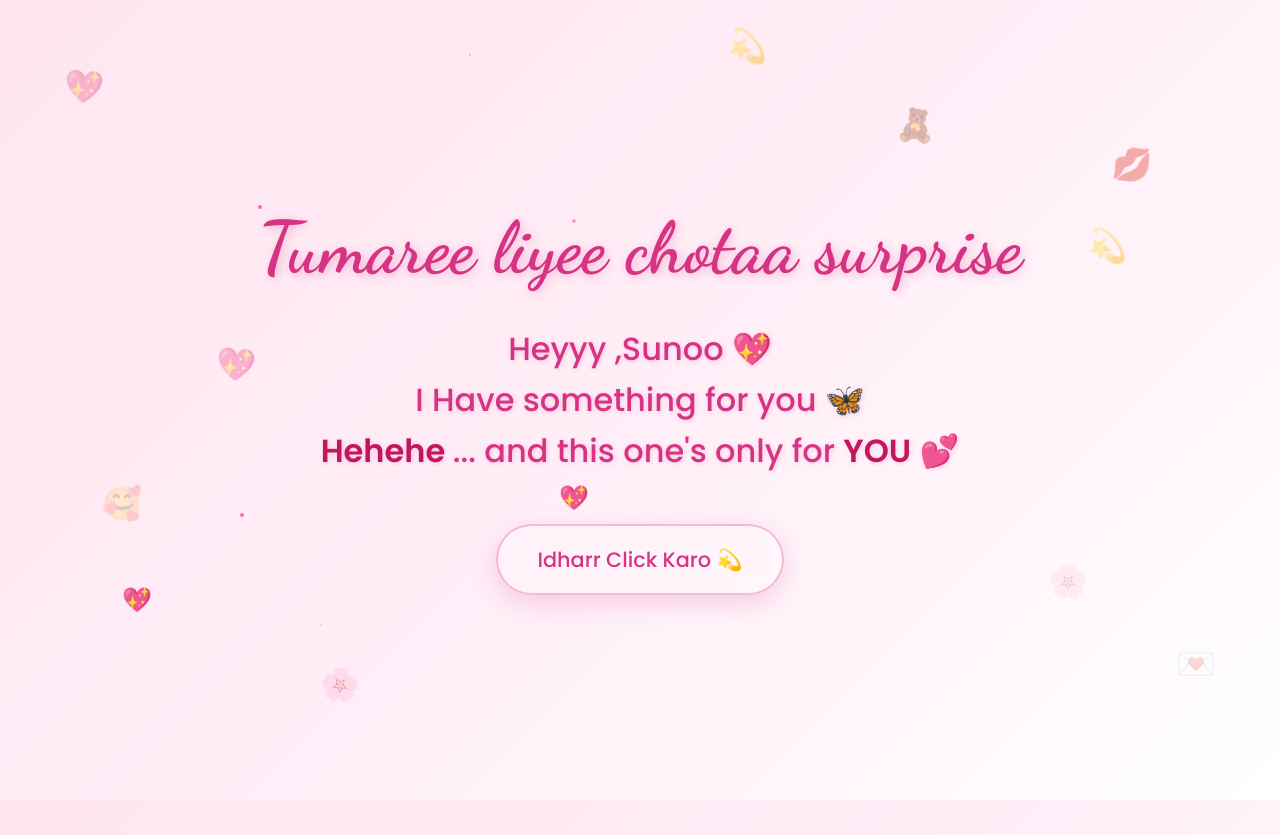
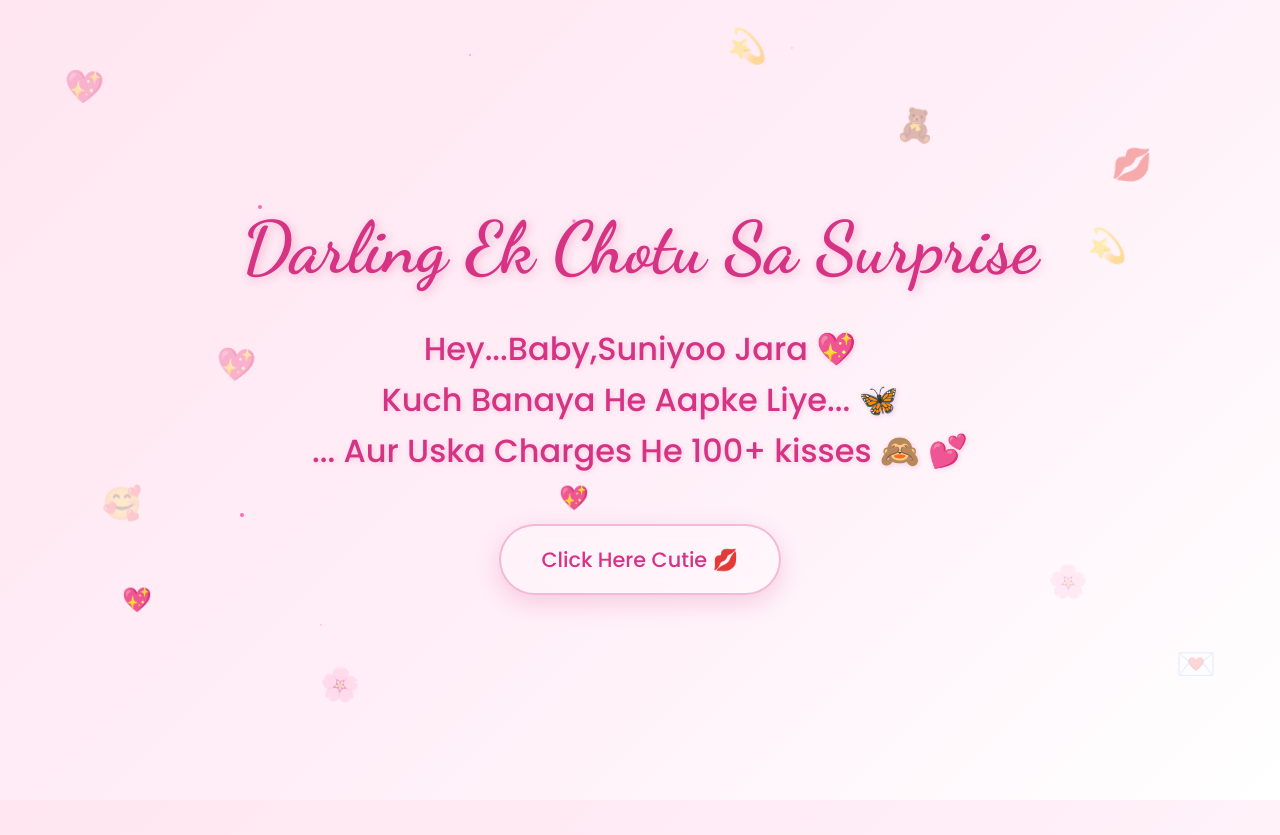
Before and after one commit to subhamsethy768-ops/Websites, a Flask app: page / in a window 1280 px wide. Shown: the top 835 px of the page. Run offline with Flask 3, Linux system fonts and the light colour scheme.

Commit message:
Add files via upload

```diff
--- a/templates/index.html
+++ b/templates/index.html
@@ -212,22 +212,22 @@
 
     <!-- Main content -->
     <div class="container">
-        <h1 class="main-title">Tumaree liyee chotaa surprise</h1>
+        <h1 class="main-title">Darling Ek Chotu Sa Surprise</h1>
 
         <div class="main-heading">
-            Heyyy ,Sunoo 💖<br>
-            I Have something for you 🦋<br>
-             <strong>Hehehe </strong>... and this one's only for <strong>YOU</strong> 💕
+            Hey...Baby,Suniyoo Jara 💖<br>
+            Kuch Banaya He Aapke Liye... 🦋<br>
+              </strong>... Aur Uska Charges He 100+ kisses 🙈 </strong> 💕
         </div>
 
         <button class="journey-btn" onclick="startJourney()">
-            Idharr Click Karo 💫
+            Click Here Cutie 💋
         </button>
     </div>
 
     <!-- Background music (soft romantic instrumental) -->
     <audio id="bgMusic" loop>
-        <source src="/static/romantic2.mp3" type="audio/mpeg">
+        <source src="https://www.soundjay.com/misc/sounds/romantic-piano.mp3" type="audio/mpeg">
         <!-- Fallback for browsers that don't support the audio element -->
     </audio>
 
@@ -273,7 +273,7 @@
             setTimeout(() => {
                 btn.style.transform = 'translateY(-3px)';
                 // Navigate to next page
-                window.location.href = 'gallery';
+                window.location.href = 'gallery.html';
             }, 150);
         }
 
```
Also changed, not shown: templates/gallery.html (+12 -12 lines).
